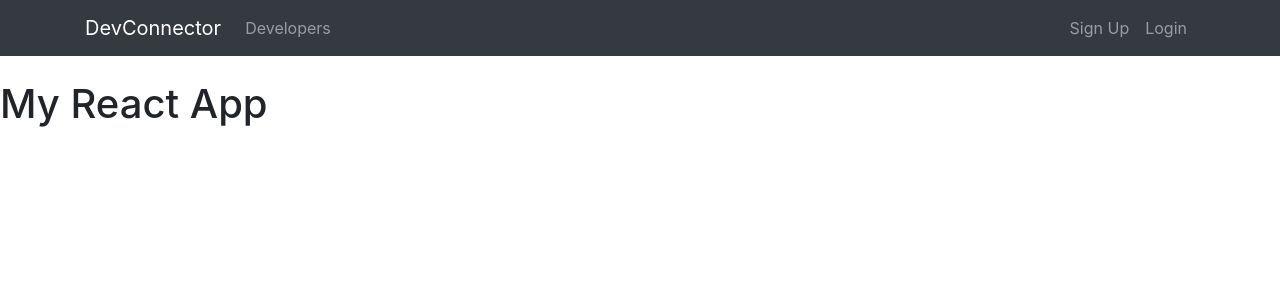
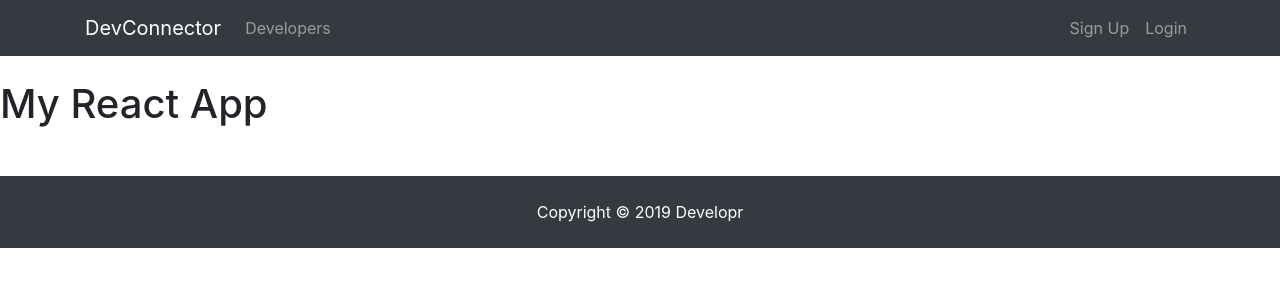
Before and after one commit to mckaywrigley/developr, a React (Create React App) app in the folder client/: page / in a window 1280 px wide. Shown: the top 300 px of the page. Built offline with nearby package versions, Linux system fonts and the light colour scheme.

Commit message:
add footer

```diff
--- a/client/src/App.js
+++ b/client/src/App.js
@@ -1,5 +1,6 @@
 import React, { Component } from "react";
 import Navbar from "./components/layout/Navbar";
+import Footer from "./components/layout/Footer";
 
 import "./App.css";
 
@@ -9,6 +10,7 @@ class App extends Component {
       <div className="App">
         <Navbar />
         <h1>My React App</h1>
+        <Footer />
       </div>
     );
   }
--- a/client/src/components/layout/Footer.js
+++ b/client/src/components/layout/Footer.js
@@ -0,0 +1,13 @@
+import React from "react";
+
+const Footer = () => {
+  return (
+    <div>
+      <footer className="bg-dark text-white mt-5 p-4 text-center">
+        Copyright &copy; {new Date().getFullYear()} Developr
+      </footer>
+    </div>
+  );
+};
+
+export default Footer;
```
